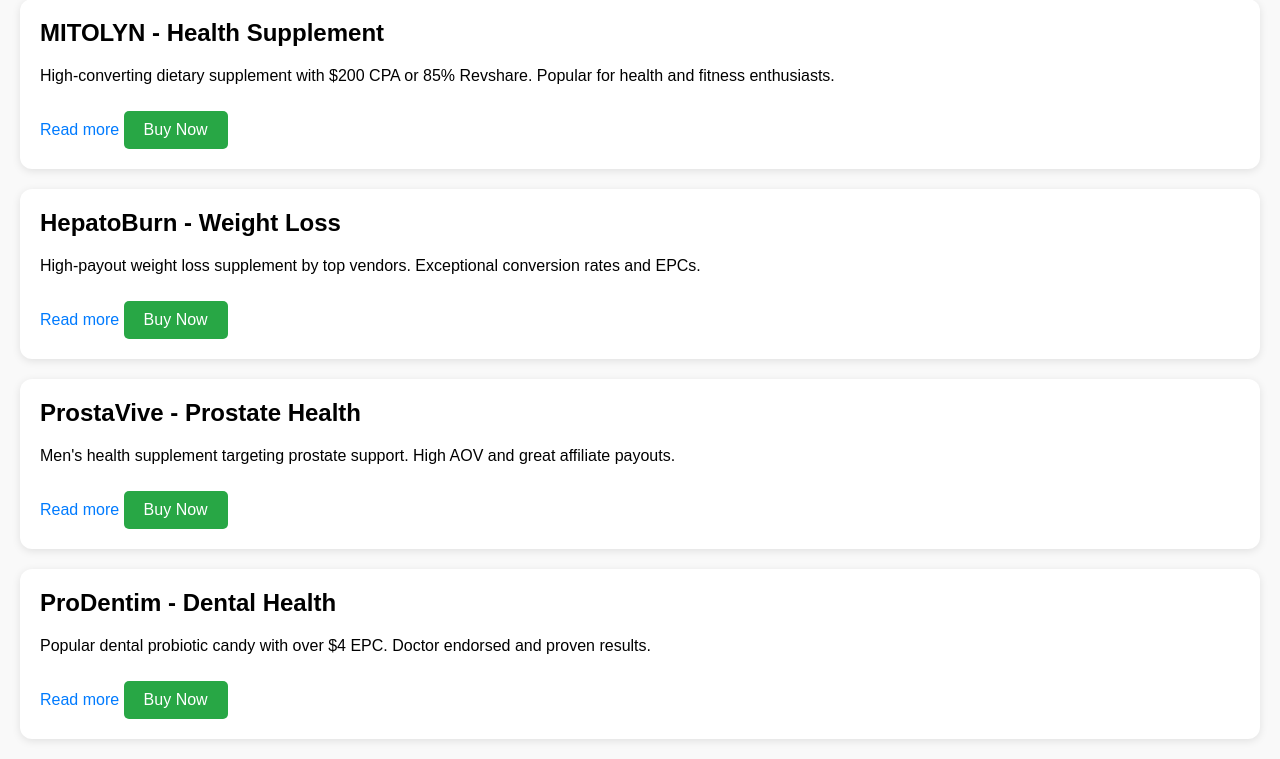
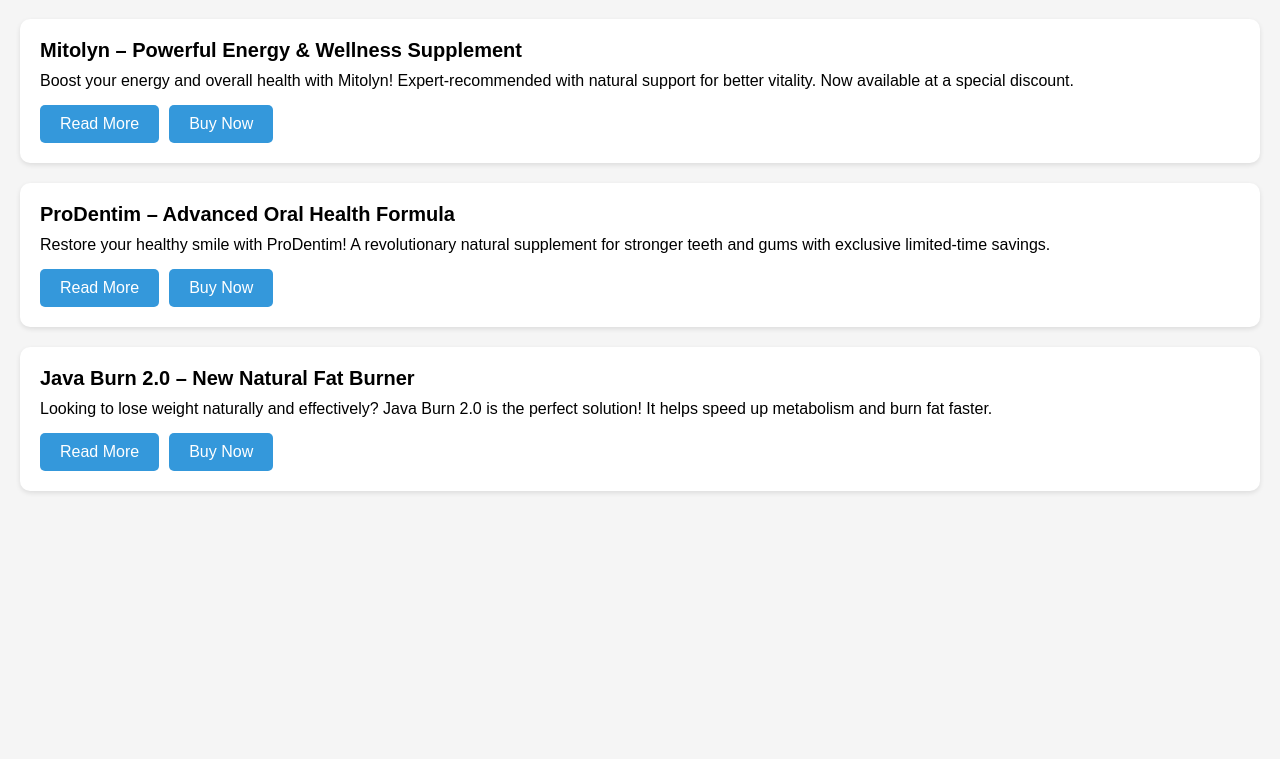
Before and after one commit to lolohole/pubmed, a plain HTML site: page index.html in a window 1280 px wide. Shown: the part 81-840 px from the top of the page. After the commit the page ends 800 px from the top, so only its background shows below. Drawn offline with Linux system fonts and the light colour scheme.

Commit message:
Update index.html

```diff
--- a/index.html
+++ b/index.html
@@ -1,66 +1,104 @@
 <!DOCTYPE html>
 <html lang="en">
 <head>
-  <meta charset="UTF-8">
-  <meta name="viewport" content="width=device-width, initial-scale=1.0">
-  <title>Top Offers</title>
+  <meta charset="UTF-8" />
+  <meta name="viewport" content="width=device-width, initial-scale=1.0"/>
+  <title>Top Health & Fitness Products</title>
   <style>
-    body { font-family: Arial, sans-serif; margin: 20px; background-color: #f9f9f9; }
-    .product { background: #fff; padding: 20px; border-radius: 12px; box-shadow: 0 2px 8px rgba(0,0,0,0.1); margin-bottom: 20px; }
-    .product h2 { margin-top: 0; }
-    .more-text { display: none; margin-top: 10px; }
-    .read-more { color: #007bff; cursor: pointer; margin-top: 10px; display: inline-block; }
-    .buy-button { display: inline-block; margin-top: 10px; padding: 10px 20px; background: #28a745; color: white; text-decoration: none; border-radius: 5px; }
+    body {
+      font-family: Arial, sans-serif;
+      background-color: #f5f5f5;
+      margin: 0;
+      padding: 20px;
+    }
+    .product-card {
+      background: #fff;
+      border-radius: 10px;
+      box-shadow: 0 2px 5px rgba(0,0,0,0.1);
+      margin-bottom: 20px;
+      padding: 20px;
+    }
+    .product-title {
+      font-size: 20px;
+      font-weight: bold;
+      margin-bottom: 10px;
+    }
+    .product-desc {
+      margin-bottom: 15px;
+    }
+    .buttons {
+      display: flex;
+      gap: 10px;
+    }
+    .button {
+      padding: 10px 20px;
+      border: none;
+      border-radius: 5px;
+      background-color: #3498db;
+      color: white;
+      text-decoration: none;
+      cursor: pointer;
+    }
+    .button:hover {
+      background-color: #2980b9;
+    }
   </style>
 </head>
 <body>
 
-  <h1>Maintain good health</h1>
+  <h1>Top Health & Wellness Products – Special Offers & Exclusive Discounts</h1>
 
-  <div class="product">
-    <h2>MITOLYN - Health Supplement</h2>
-    <p>High-converting dietary supplement with $200 CPA or 85% Revshare. Popular for health and fitness enthusiasts.</p>
-    <div class="more-text">Average payout: $184.31 per conversion. Gravity: 501.69. One-time payment. Mobile-friendly affiliate tools.</div>
-    <span class="read-more" onclick="toggleMore(this)">Read more</span>
-    <a href="https://mitolyn.com/affiliates/" target="_blank" class="buy-button">Buy Now</a>
+  <div class="product-card">
+    <div class="product-title">Mitolyn – Powerful Energy & Wellness Supplement</div>
+    <div class="product-desc">
+      Boost your energy and overall health with Mitolyn! Expert-recommended with natural support for better vitality. Now available at a special discount.
+    </div>
+    <div class="buttons">
+      <a class="button" href="#" onclick="alert(`Mitolyn is a premium dietary supplement designed to enhance your body's energy production and support cellular health. It contains powerful natural ingredients like CoQ10, PQQ, and essential vitamins that:
+
+- Boost mitochondrial function for more natural energy
+- Reduce fatigue and oxidative stress
+- Support brain clarity, heart health, and healthy aging
+
+Ideal for both men and women who want to feel energized, focused, and youthful every day. Trusted by experts and backed by real results. Order now to enjoy limited-time savings!`)">Read More</a>
+      <a class="button" href="https://3b493o4bngoerd6bvf2gdk2m6w.hop.clickbank.net">Buy Now</a>
+    </div>
   </div>
 
-  <div class="product">
-    <h2>HepatoBurn - Weight Loss</h2>
-    <p>High-payout weight loss supplement by top vendors. Exceptional conversion rates and EPCs.</p>
-    <div class="more-text">Average payout: $181.56. Gravity: 150.95. Includes upsell flow and future rebills. Ideal for email and native ads.</div>
-    <span class="read-more" onclick="toggleMore(this)">Read more</span>
-    <a href="https://www.clickbank.com" target="_blank" class="buy-button">Buy Now</a>
+  <div class="product-card">
+    <div class="product-title">ProDentim – Advanced Oral Health Formula</div>
+    <div class="product-desc">
+      Restore your healthy smile with ProDentim! A revolutionary natural supplement for stronger teeth and gums with exclusive limited-time savings.
+    </div>
+    <div class="buttons">
+      <a class="button" href="#" onclick="alert(`ProDentim is an advanced oral health supplement made from clinically proven probiotic strains. It is formulated to:
+
+- Rebuild healthy gum tissue and enamel
+- Eliminate harmful bacteria and bad breath
+- Support the natural microbiome of your mouth
+
+ProDentim contains a blend of 3.5 billion probiotic strains plus essential herbs and minerals for a fresh, healthy mouth. Suitable for all ages. Take control of your dental health naturally!`)">Read More</a>
+      <a class="button" href="https://289a1919vpffr7fotgn3qnldbn.hop.clickbank.net">Buy Now</a>
+    </div>
   </div>
 
-  <div class="product">
-    <h2>ProstaVive - Prostate Health</h2>
-    <p>Men's health supplement targeting prostate support. High AOV and great affiliate payouts.</p>
-    <div class="more-text">Average payout: $150.55. Gravity: 179.63. Optimized for top-tier conversions.</div>
-    <span class="read-more" onclick="toggleMore(this)">Read more</span>
-    <a href="https://www.clickbank.com" target="_blank" class="buy-button">Buy Now</a>
+  <div class="product-card">
+    <div class="product-title">Java Burn 2.0 – New Natural Fat Burner</div>
+    <div class="product-desc">
+      Looking to lose weight naturally and effectively? Java Burn 2.0 is the perfect solution! It helps speed up metabolism and burn fat faster.
+    </div>
+    <div class="buttons">
+      <a class="button" href="#" onclick="alert(`Java Burn 2.0 is a tasteless, odorless powder that you mix with your morning coffee. It contains a unique blend of plant-based nutrients and metabolism-boosting ingredients like:
+
+- Green tea extract
+- Chromium
+- L-Carnitine
+- Chlorogenic acid
+
+These work synergistically to ignite fat-burning, enhance focus, reduce hunger cravings, and increase energy levels throughout the day. It's keto-friendly, vegan, and easy to use every morning with no lifestyle change needed. Burn fat naturally starting today!`)">Read More</a>
+      <a class="button" href="https://5013dh4avilesfecjte0vfvp1h.hop.clickbank.net">Buy Now</a>
+    </div>
   </div>
-
-  <div class="product">
-    <h2>ProDentim - Dental Health</h2>
-    <p>Popular dental probiotic candy with over $4 EPC. Doctor endorsed and proven results.</p>
-    <div class="more-text">Average payout: $133.36. Gravity: 158.87. High-performing in the dental niche with stable earnings.</div>
-    <span class="read-more" onclick="toggleMore(this)">Read more</span>
-    <a href="https://www.clickbank.com" target="_blank" class="buy-button">Buy Now</a>
-  </div>
-
-  <script>
-    function toggleMore(el) {
-      const moreText = el.previousElementSibling;
-      if (moreText.style.display === "none" || moreText.style.display === "") {
-        moreText.style.display = "block";
-        el.innerText = "Read less";
-      } else {
-        moreText.style.display = "none";
-        el.innerText = "Read more";
-      }
-    }
-  </script>
 
 </body>
 </html>
```
